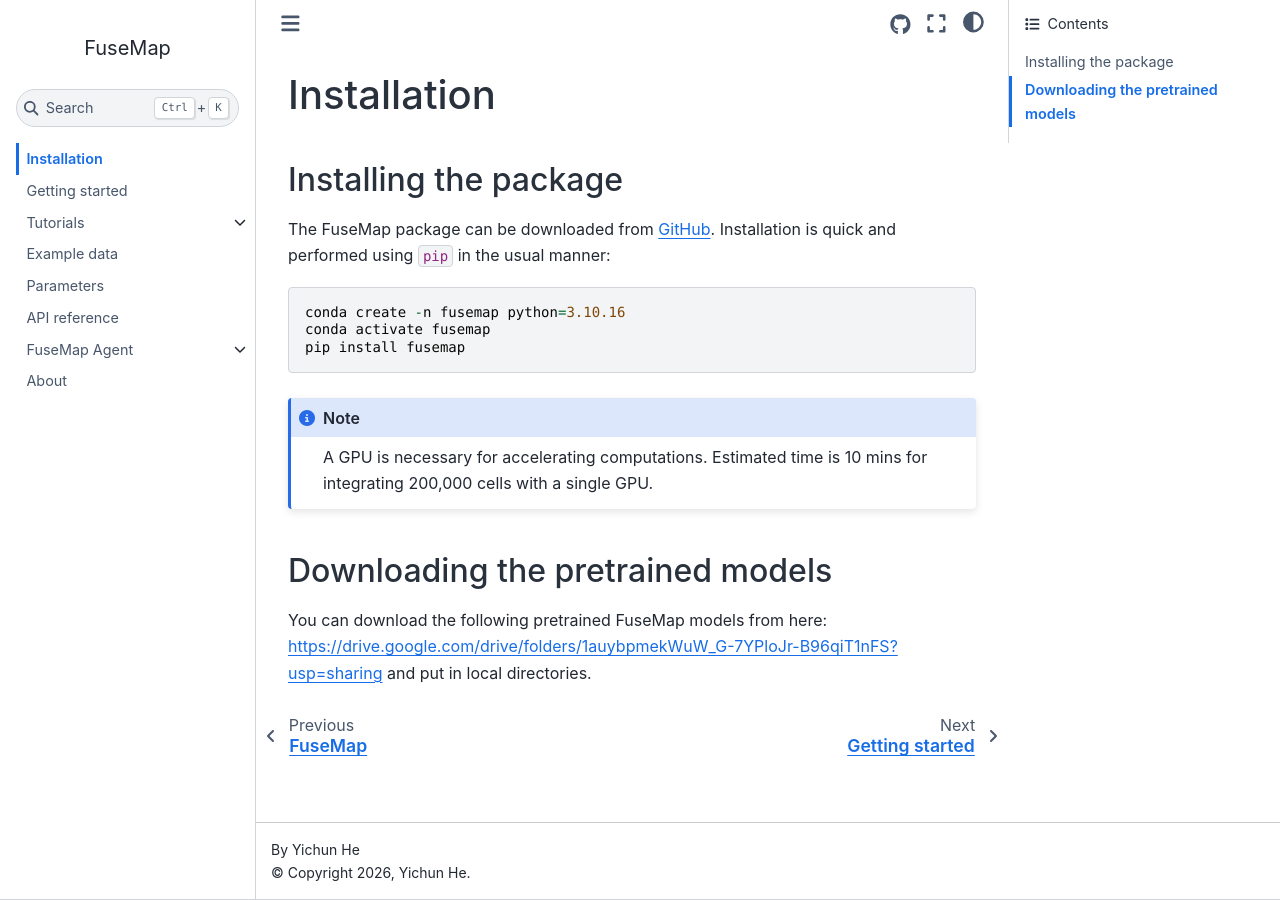
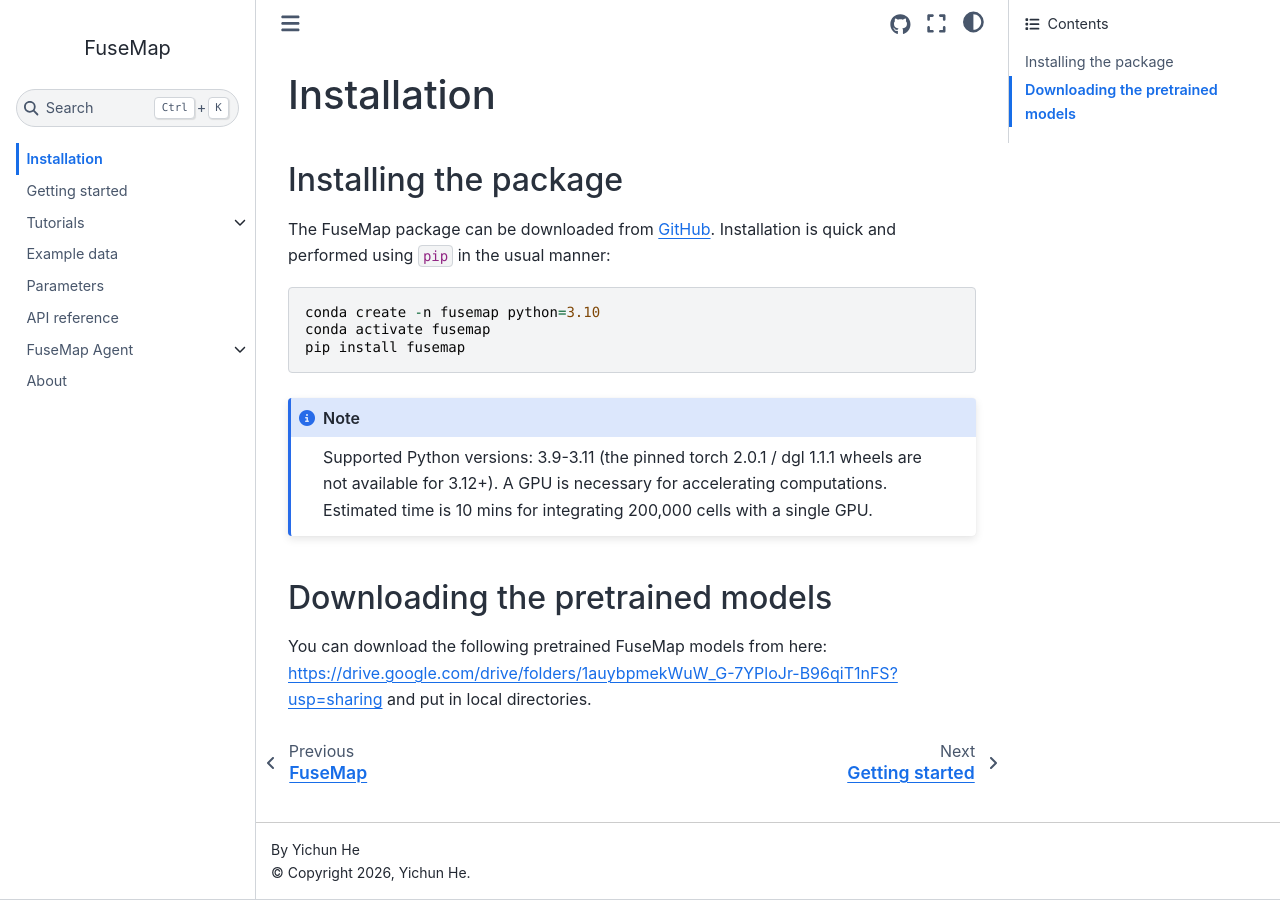
Before and after one commit to wanglab-broad/FuseMap, a Sphinx documentation site: the page built from docs/install.rst, in a window 1280 px wide. Built offline with Sphinx 7.4.7 and the Sphinx Book theme 1.1.4, drawn with Linux system fonts in a browser that asks for light colours; pages that are not in the unit, such as notebooks, are missing from menus.

Commit message:
release 1.1.1: add gdown+arcplot (tutorial deps), python_requires >=3.9,<3.12; docs: soften python pin, note supported versions
Co-Authored-By: Claude Fable 5 <noreply@anthropic.com>

```diff
--- a/docs/install.rst
+++ b/docs/install.rst
@@ -12,13 +12,14 @@ Installation is quick and performed using ``pip`` in the usual manner:
 
 ::
 
-    conda create -n fusemap python=3.10.16
+    conda create -n fusemap python=3.10
     conda activate fusemap
     pip install fusemap
 
 .. note::
 
-    A GPU is necessary for accelerating computations.
+    Supported Python versions: 3.9-3.11 (the pinned torch 2.0.1 / dgl 1.1.1
+    wheels are not available for 3.12+). A GPU is necessary for accelerating computations.
     Estimated time is 10 mins for integrating 200,000 cells with a single GPU.
 
 Downloading the pretrained models
```
Also changed, not shown: setup.py (+5 -2 lines).
